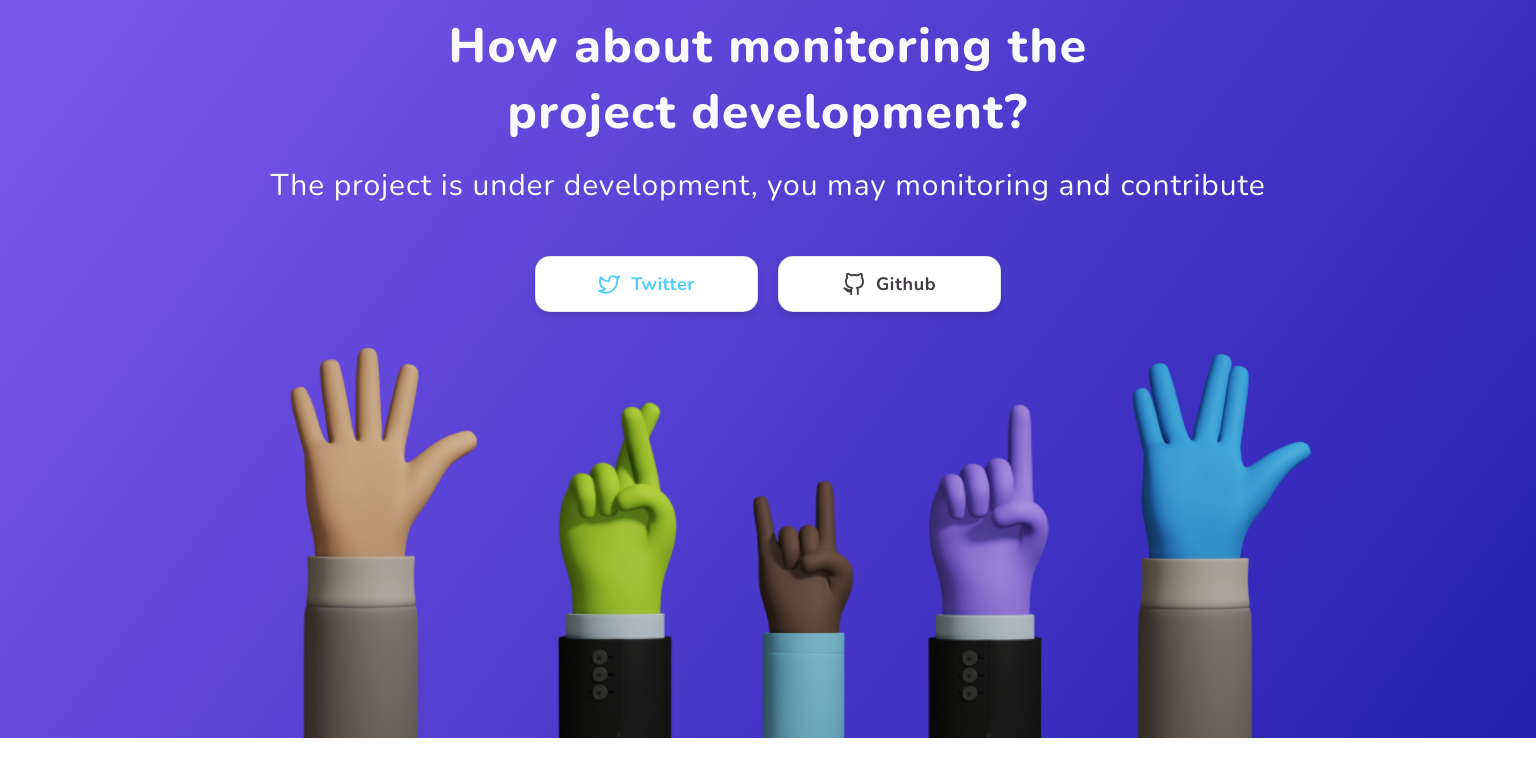
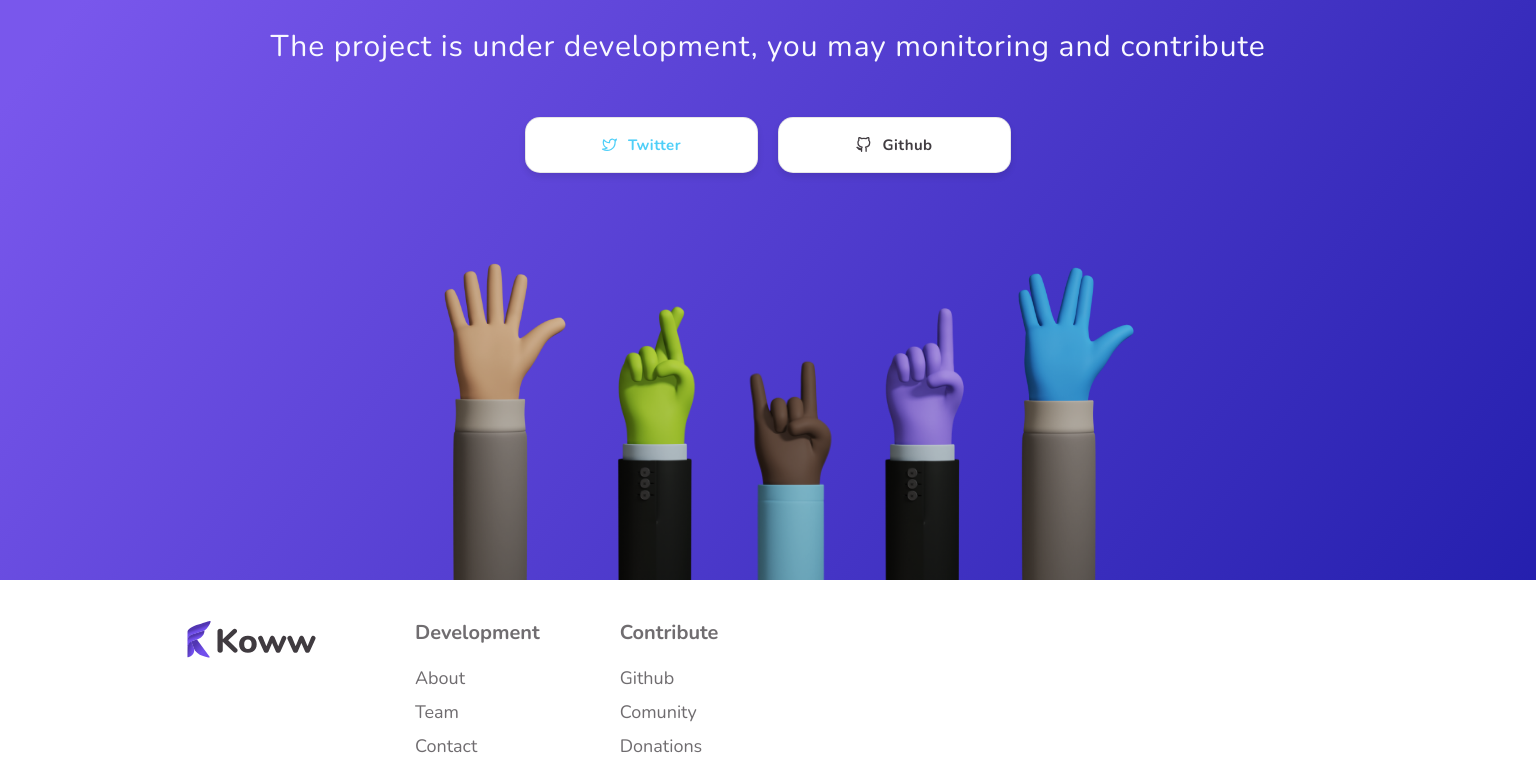
Before and after one commit to Koww-Dev/Kow-Home, a Next.js app: page / in a window 1536 px wide. Shown: the part 2127-2904 px from the top of the page. Built offline with nearby package versions, Linux system fonts and the light colour scheme.

Commit message:
[add] - new css from section metoring

```diff
--- a/src/styles/globals.css
+++ b/src/styles/globals.css
@@ -406,12 +406,13 @@
   justify-content: center;
   background: linear-gradient(126.8deg, #7957EC 13%, #1E1BA9 106.81%);
   height: 100vh;
+  max-height: 600px;
 }
 
 main section.monitoring .mento-responsive {
   display: flex;
   flex-direction: column;
-  justify-content: flex-end;
+  position: relative;
 }
 
 main section.monitoring .mento-responsive h1 {
@@ -420,8 +421,9 @@
   font-size: 25px;
   letter-spacing: 0.03em;
   color: #F9F9FF;
-  margin-top: 80px;
-}
+  margin-top: 15vh;
+}
+
 main section.monitoring .mento-responsive h4 {
   text-align: center;
   font-weight: 500;
@@ -471,17 +473,19 @@
 }
 
 main section.monitoring .mento-responsive .container-social-midias .to-point {
-  position: relative;
+  position: absolute;
   display: flex;
   justify-content: center;
   width: 100%;
   max-height: 245px;
-  margin-top: 30px;
+  bottom: -10px;
 }
 
 main section.monitoring .mento-responsive .container-social-midias .to-point img {
   height: 160px;
   object-fit: cover;
+  /* position: absolute; */
+  bottom: -40px;
 }
 
 main section.monitoring .mento-responsive .container-social-midias .to-point img + img {
@@ -493,16 +497,15 @@
 }
 
 main section.monitoring .mento-responsive .container-social-midias .to-point img:nth-child(2) {
-  margin-top: 100px;
+  margin-top: 120px;
 }
 
 main section.monitoring .mento-responsive .container-social-midias .to-point img:nth-child(3) {
-  height: 120px;
   margin-top: 140px;
 }
 
 main section.monitoring .mento-responsive .container-social-midias .to-point img:nth-child(4) {
-  margin-top: 100px;
+  margin-top: 120px;
 }
 
 main section.monitoring .mento-responsive .container-social-midias .to-point img:nth-child(5) {
@@ -623,7 +626,6 @@
   main section.monitoring {
     /* max-height: 540px; */
     /* min-height: 540px; */
-    height: 100vh;
   }
 
   header.mobile nav#nav-mobile .switch__container .switch + label img {
@@ -644,8 +646,6 @@
   }
 
   main section.monitoring {
-    /* max-height: 540px; */
-    /* min-height: 540px; */
     height: 100vh;
   }
 
@@ -775,13 +775,12 @@
   main section.monitoring .mento-responsive {
     display: flex;
     flex-direction: column;
-    justify-content: center;
-    padding: 200px 0 0 0;
+    padding: 0 0 0 0;
   }
 
   main section.monitoring .mento-responsive h1 {
     font-size: 30px;
-    margin-top: 0;
+    margin-top: 15vh;
   }
 
   main section.monitoring .mento-responsive h4 {
@@ -800,12 +799,17 @@
   }
 
   main section.monitoring .mento-responsive .container-social-midias .to-point {
-    min-height: 400px;
+    position: absolute;
+    display: flex;
+    justify-content: center;
+    width: 100%;
+    max-height: 245px;
+    bottom: -1vw;
   }
 
   main section.monitoring .mento-responsive .container-social-midias .to-point img {
-    height: 400px;
-    object-fit: cover;
+    height: 200px;
+    bottom: -40px;
   }
 
   main section.monitoring .mento-responsive .container-social-midias .to-point img + img {
@@ -813,24 +817,23 @@
   }
 
   main section.monitoring .mento-responsive .container-social-midias .to-point img:nth-child(1) {
-    margin-top: 0px;
+    margin-top: 45px;
   }
 
   main section.monitoring .mento-responsive .container-social-midias .to-point img:nth-child(2) {
-    margin-top: 50px;
+    margin-top: 70px;
   }
 
   main section.monitoring .mento-responsive .container-social-midias .to-point img:nth-child(3) {
-    height: 300px;
-    margin-top: 125px;
+    margin-top: 100px;
   }
 
   main section.monitoring .mento-responsive .container-social-midias .to-point img:nth-child(4) {
-    margin-top: 50px;
+    margin-top: 70px;
   }
 
   main section.monitoring .mento-responsive .container-social-midias .to-point img:nth-child(5) {
-    margin-top: 0px;
+    margin-top: 45px;
   }
 
   /* =======================footer========================== */
@@ -873,7 +876,6 @@
     font-size: 16px;
   }
 }
-
 
 @media (min-width: 1024px) {
   header.mobile {
@@ -1101,21 +1103,20 @@
 
   /* =======================monitoring========================== */
   main section.monitoring {
-    min-height: 70vw;
-    height: auto;
-    padding: 20vw 0 0 0;
+    height: 130vh;
+    max-height: 900px;
+    padding: 0 0 0 0;
   }
 
   main section.monitoring .mento-responsive {
     display: flex;
     padding: 0;
     flex-direction: column;
-    justify-content: center;
   }
 
   main section.monitoring .mento-responsive h1 {
     font-size: 48px;
-    margin-top: 0;
+    margin-top: 10vw;
   }
 
   main section.monitoring .mento-responsive h4 {
@@ -1133,13 +1134,43 @@
     height: 15px;
   }
 
+  main section.monitoring .mento-responsive .container-social-midias .to-point {
+    max-height: 40vh;
+  }
+
   main section.monitoring .mento-responsive .container-social-midias .to-point img {
-    height: 40vw;
+    height: 45vh;
     max-height: 576px;
+    margin-top: 0;
   }
 
   main section.monitoring .mento-responsive .container-social-midias .to-point img:nth-child(3) {
-    height: 30vw;
+    height: 30vh;
+  }
+
+  main section.monitoring .mento-responsive .container-social-midias .to-point img + img {
+    margin-left: 0px;
+  }
+
+  main section.monitoring .mento-responsive .container-social-midias .to-point img:nth-child(1) {
+    margin-top: 0;
+  }
+
+  main section.monitoring .mento-responsive .container-social-midias .to-point img:nth-child(2) {
+    margin-top: 40px;
+  }
+
+  main section.monitoring .mento-responsive .container-social-midias .to-point img:nth-child(3) {
+    margin-top: 90px;
+    height: 45vh;
+  }
+
+  main section.monitoring .mento-responsive .container-social-midias .to-point img:nth-child(4) {
+    margin-top: 40px;
+  }
+
+  main section.monitoring .mento-responsive .container-social-midias .to-point img:nth-child(5) {
+    margin-top: 0;
   }
 
   /* =======================footer========================== */
@@ -1364,21 +1395,25 @@
     font-weight: 600;
   }
 
-
   main section.monitoring {
-    width: 100%;
-    display: flex;
-    padding: 288px 0 0 0;
-    justify-content: center;
-    min-height: 1008px;
-    height: 100px;
+    height: 130vh;
+    max-height: 850px;
+    padding: 0 0 0 0;
   }
 
   main section.monitoring .mento-responsive {
-    width: 1440px;
-    display: flex;
+    display: flex;
+    padding: 0;
     flex-direction: column;
-    justify-content: center;
+  }
+
+  main section.monitoring .mento-responsive h1 {
+    font-size: 48px;
+    margin-top: 144px;
+  }
+
+  main section.monitoring .mento-responsive h4 {
+    font-size: 30px;
   }
 
   main section.monitoring .mento-responsive .container-social-midias .midias {
@@ -1415,6 +1450,60 @@
     margin-right: 11px;
   }
 
+  main section.monitoring .mento-responsive .container-social-midias .midias a {
+    width: 233px;
+    height: 56px;
+    font-size: 15px;
+  }
+
+  main section.monitoring .mento-responsive .container-social-midias .midias a img {
+    width: 15px;
+    height: 15px;
+  }
+  main section.monitoring .mento-responsive .container-social-midias .to-point {
+    position: absolute;
+    display: flex;
+    justify-content: center;
+    width: 100%;
+    height: 330px;
+    bottom: 0px;
+  }
+
+  main section.monitoring .mento-responsive .container-social-midias .to-point img {
+    height: 374px;
+    max-height: 576px;
+    margin-top: 0;
+  }
+
+  main section.monitoring .mento-responsive .container-social-midias .to-point img:nth-child(3) {
+    height: 30vw;
+  }
+
+  main section.monitoring .mento-responsive .container-social-midias .to-point img + img {
+    margin-left: 0px;
+  }
+
+  main section.monitoring .mento-responsive .container-social-midias .to-point img:nth-child(1) {
+    margin-top: 0;
+  }
+
+  main section.monitoring .mento-responsive .container-social-midias .to-point img:nth-child(2) {
+    margin-top: 40px;
+  }
+
+  main section.monitoring .mento-responsive .container-social-midias .to-point img:nth-child(3) {
+    margin-top: 90px;
+    height: 374px;
+  }
+
+  main section.monitoring .mento-responsive .container-social-midias .to-point img:nth-child(4) {
+    margin-top: 40px;
+  }
+
+  main section.monitoring .mento-responsive .container-social-midias .to-point img:nth-child(5) {
+    margin-top: 0;
+  }
+
   main footer {
     z-index: 1;
     height: 262px;
@@ -1492,7 +1581,6 @@
   section.about img.dashbord {
     width: 100px;
   }
-
 
   section.about p.about-paragraph {
     font-family: Nunito;
```
